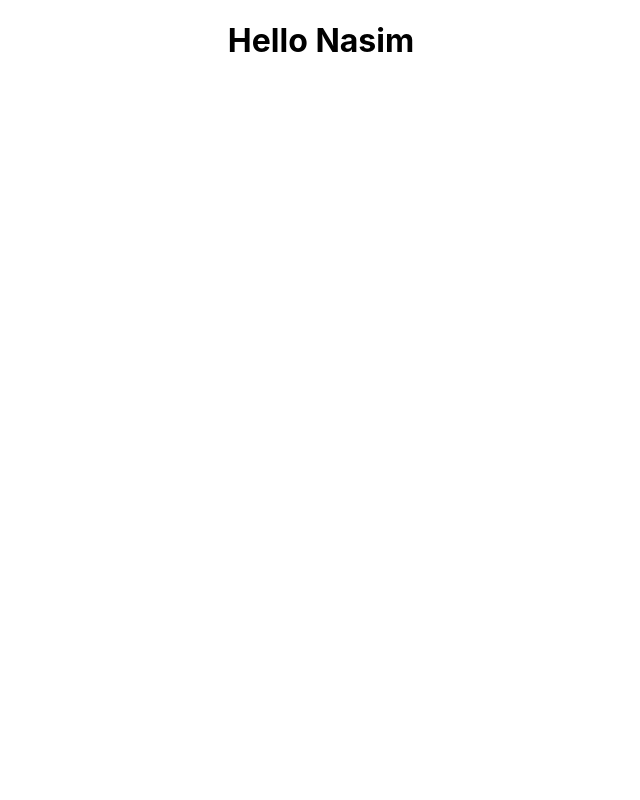
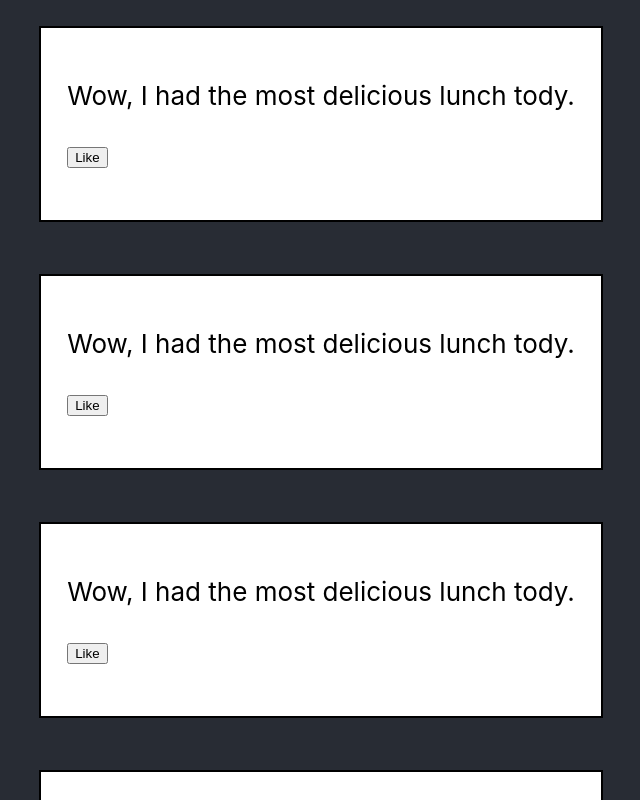
Before and after one commit to nasimqureshi/reactproject-3, a React (Create React App) app: page / in a window 1280 px wide. Shown: the top 800 px of the page, without its empty margins (319-959 px from the left). Built offline with nearby package versions, Linux system fonts and the light colour scheme.

Commit message:
second commit

```diff
--- a/src/App.css
+++ b/src/App.css
@@ -1,5 +1,5 @@
 .App {
-  text-align: center;
+
 }
 
 .App-logo {
@@ -36,3 +36,11 @@
     transform: rotate(360deg);
   }
 }
+.status {
+  background-color:white;
+  color: black;
+  border: 2px solid #000;
+  margin: 1em;
+  padding: 1em;
+
+}
--- a/src/App.js
+++ b/src/App.js
@@ -1,13 +1,26 @@
 import React, {Component} from 'react';
-import logo from './logo.svg';
 import './App.css';
-import {Greet} from './components/Greet';
 
-class App extends Component {
+class Status extends Component{
+  render(){
+    return (
+      <div className="status">
+        <p>Wow, I had the most delicious lunch tody.</p>
+        <p><button>Like</button></p>
+      </div>
+    )
+  }
+}
+class App extends Component{
   render(){
     return(
       <div className="App">
-      <Greet />
+        <header className="App-header">
+          <Status />
+          <Status />
+          <Status />
+          <Status />
+        </header>
       </div>
     )
   }
```
Also changed, not shown: src/components/Greet.js (deleted, +0 -9 lines).
